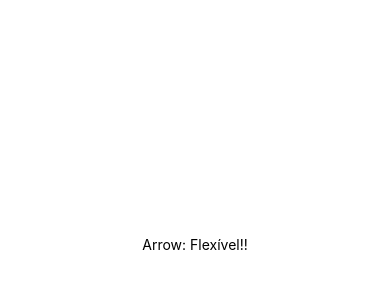
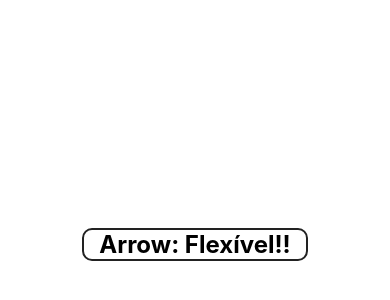
Before and after one commit to dougs007/learningReact-Native, a React Native app in the folder exercicios/: screen / in a window 390 px wide. Shown: the part 178-478 px from the top of the page. Built offline with nearby package versions, Linux system fonts and the light colour scheme.

Commit message:
[ADD] Estilo
Criando estilo com react. Aula 21.

```diff
--- a/exercicios/src/componentes/Simples.js
+++ b/exercicios/src/componentes/Simples.js
@@ -1,10 +1,10 @@
 import React from 'react'
 import { Text } from 'react-native'
+import Padrao from '../estilo/Padrao'
 
 // export default function(props){
 //     return <Text>{props.texto}</Text>
 // }
 
-export default props => {
-    return <Text>Arrow: {props.texto}</Text>
-}
+export default props =>
+    <Text style={Padrao.ex}>Arrow: {props.texto}</Text>
--- /dev/null
+++ b/exercicios/src/estilo/Padrao.js
@@ -0,0 +1,13 @@
+import { StyleSheet }  from 'react-native'
+
+export default StyleSheet.create ({
+    ex: {
+        paddingHorizontal: 15,
+        marginVertical: 5,
+        borderRadius: 10,
+        borderWidth: 2,
+        borderColor: '#222',
+        fontSize: 24,
+        fontWeight: 'bold',
+    }
+})
```
